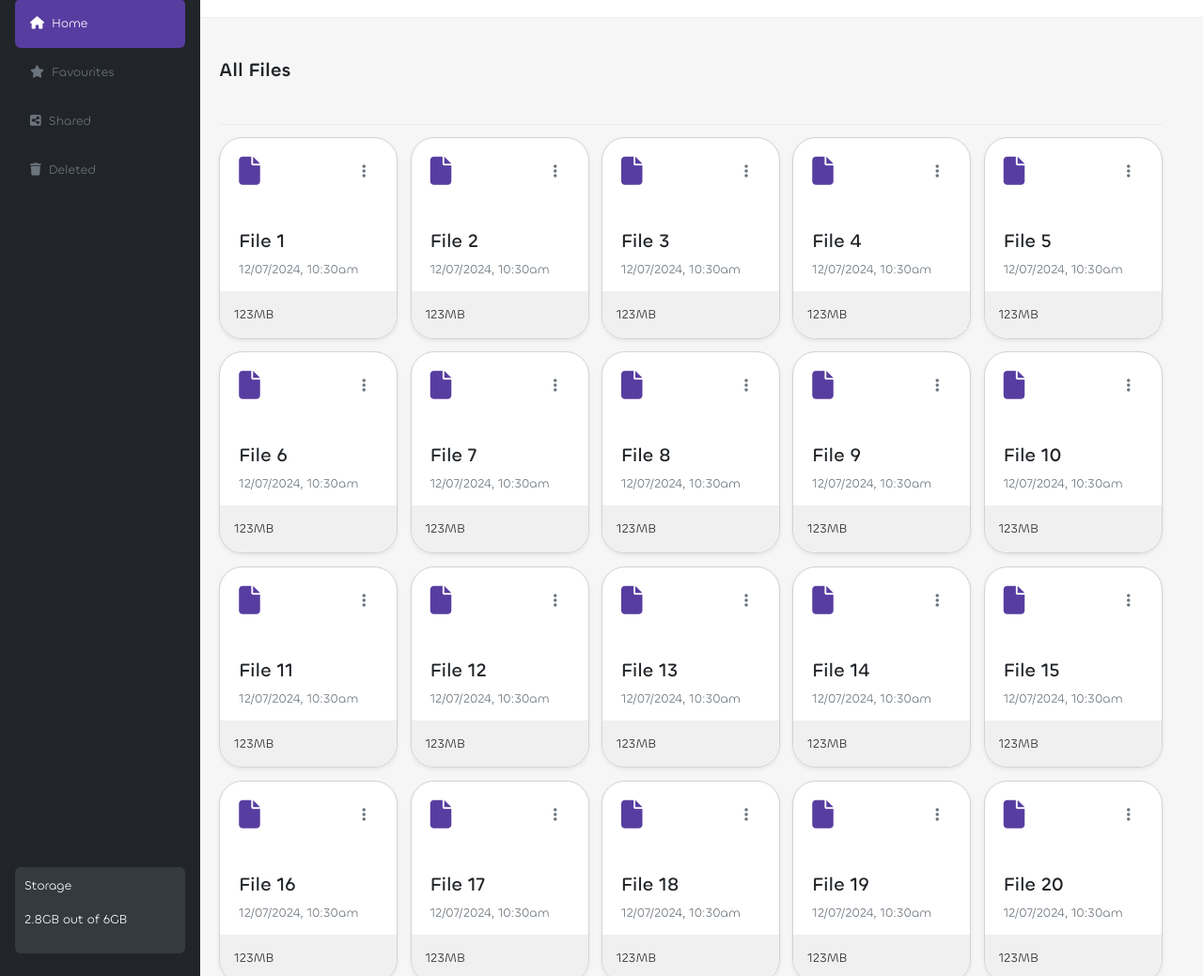
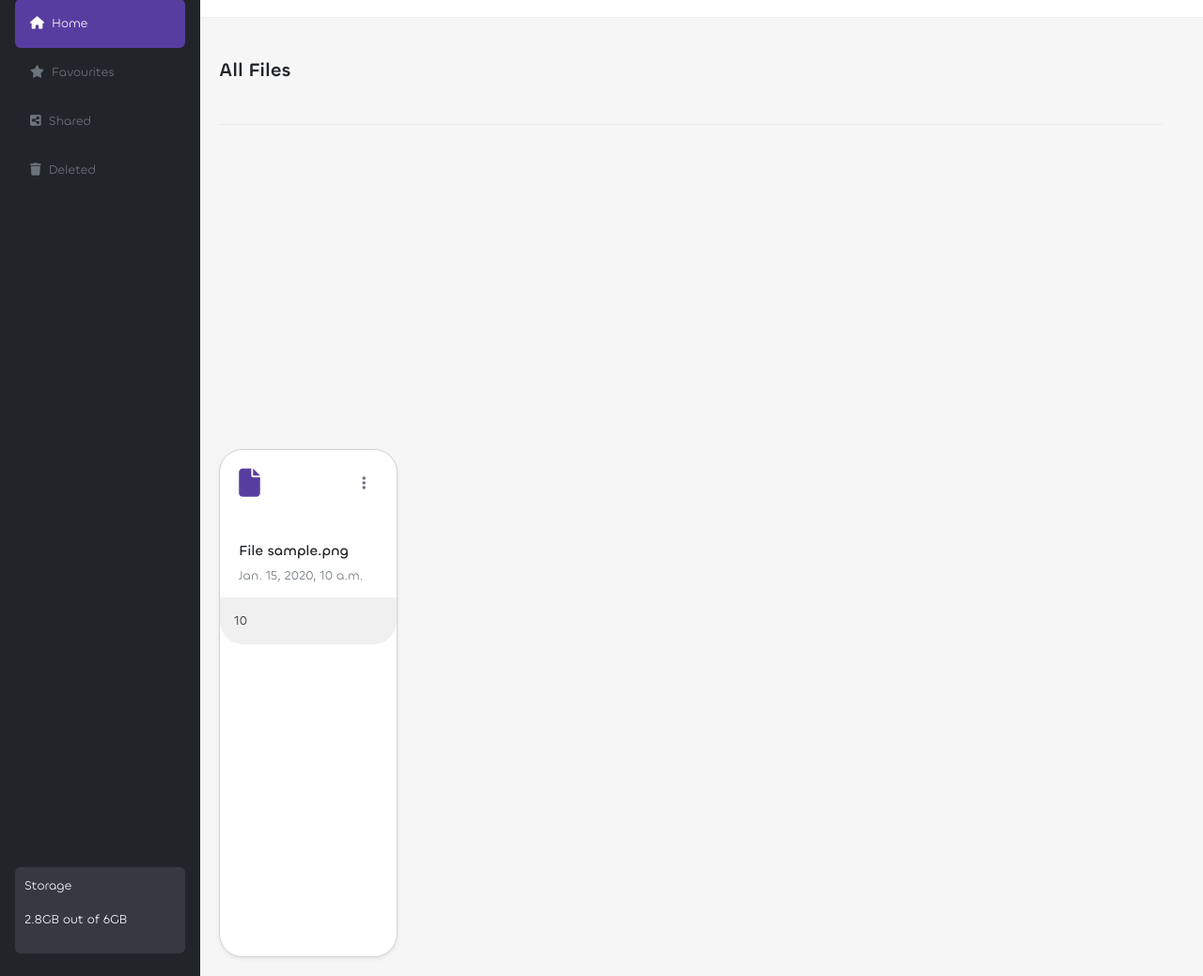
Before and after one commit to Chixide1/Cloudstore, a Django app: page / in a window 1280 px wide. Shown: the part 94-1133 px from the top of the page at 94% size. Run offline with Django 5.2, Linux system fonts and the light colour scheme; a user stored in the database is signed in; tables that the repository leaves empty hold one stand-in row (values such as "Sample post"); style sheets or scripts are compiled from the project's sources; some libraries are stand-ins or nearby versions.

Commit message:
added files to template

```diff
--- a/apps/filestore/templates/_dashboard.html
+++ b/apps/filestore/templates/_dashboard.html
@@ -2,18 +2,18 @@
     <div class="dashboard__upload w-100 d-flex align-items-center justify-content-between">
         <h5 class="m-0 dashboard__heading" style="font-weight: 550;">All Files</h5>
     </div>
-    {% for n in test %}
+    {% for file in files %}
         <div class="file-card shadow-sm">
             <div class="file-card__main">
                 <div class="file-card__head d-flex justify-content-between align-items-start">
                     <i class="fa-solid fa-file accent-clr" style="font-size: 30px;"></i>
                     <button class="fa-solid fa-ellipsis-vertical file-card__menu btn"></button>
                 </div>
-                <h5 class="file-card__title">File {{ n }}</h5>
-                <span class="file-card__date">12/07/2024, 10:30am</span>
+                <h5 class="file-card__title">File {{ file.file_name }}</h5>
+                <span class="file-card__date">{{ file.date_created }}</span>
             </div>
             <div class="file-card__size">
-                <span class="">123MB</span>
+                <span class="">{{ file.file_size }}</span>
             </div>
         </div>
     {% endfor %}
--- a/apps/filestore/views.py
+++ b/apps/filestore/views.py
@@ -9,8 +9,8 @@ from .forms import UploadFileForm
 @login_required(login_url="/login")
 def dashboard(request):
     form = UploadFileForm()
-    test = [num for num in range(1, 101)]
-    return render(request, 'dashboard.html', {"test": test, 'form': form})
+    files = File.objects.filter(user=request.user)
+    return render(request, 'dashboard.html', {"files": files, 'form': form})
 
 def upload_file(request: HttpRequest):
     if request.method == 'POST' and request.FILES['file']:
@@ -20,6 +20,6 @@ def upload_file(request: HttpRequest):
                             file_name=data.name,
                             file_size=data.size,
                             user=request.user)
-        return HttpResponse
+        return HttpResponse()
     else:
-        return HttpResponseNotAllowed
+        return HttpResponse()
--- a/assets/sass/base.css
+++ b/assets/sass/base.css
@@ -183,6 +183,8 @@ body {
     font-size: 23px; }
   .file-card__menu {
     color: var(--bs-gray-600); }
+  .file-card__title {
+    font-size: 15px; }
   .file-card__date {
     color: var(--bs-gray-600); }
   .file-card__size {
--- a/assets/sass/components/_filestore.scss
+++ b/assets/sass/components/_filestore.scss
@@ -140,6 +140,10 @@
         color: $secondary-clr-1;
     }
 
+    &__title {
+        font-size: 15px;
+    }
+
     &__date {
         color: $secondary-clr-1;
     }
```
Also changed, not shown: 1 other file.
